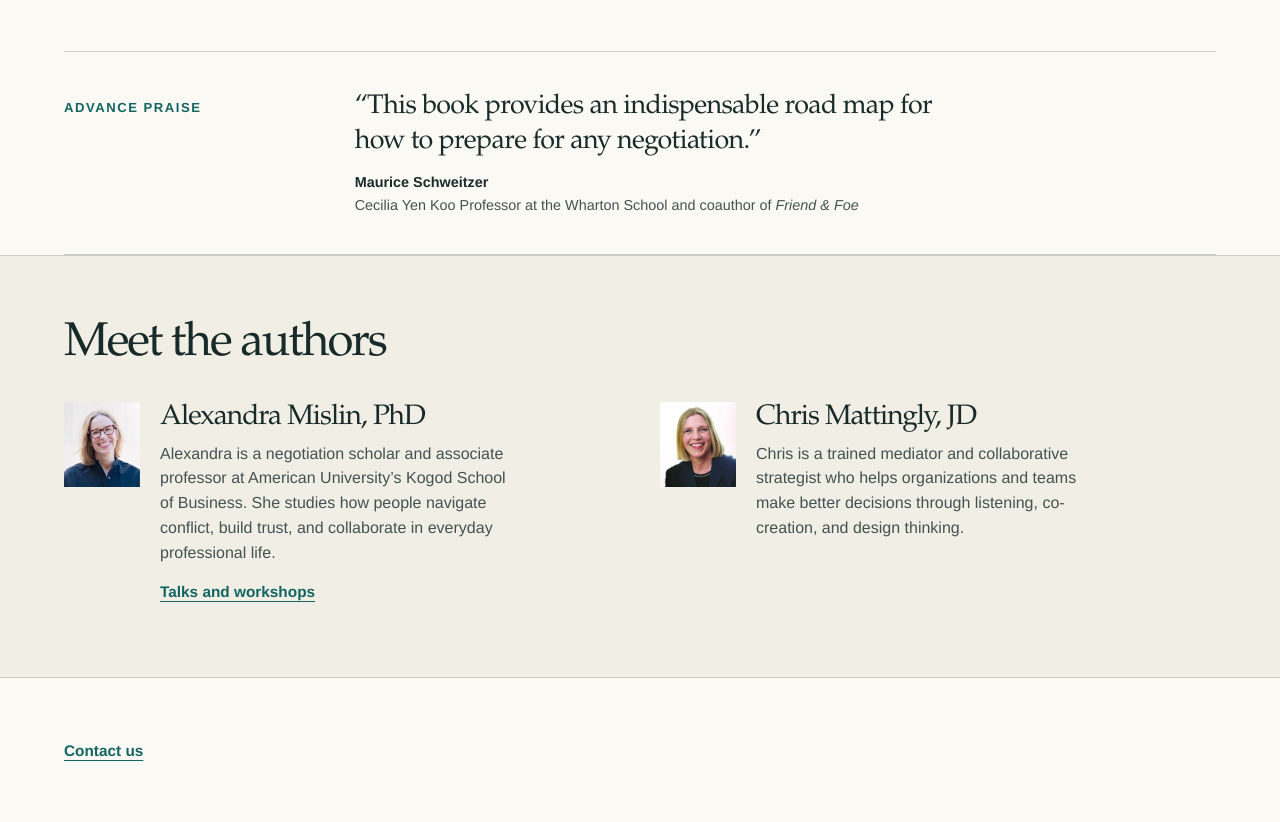
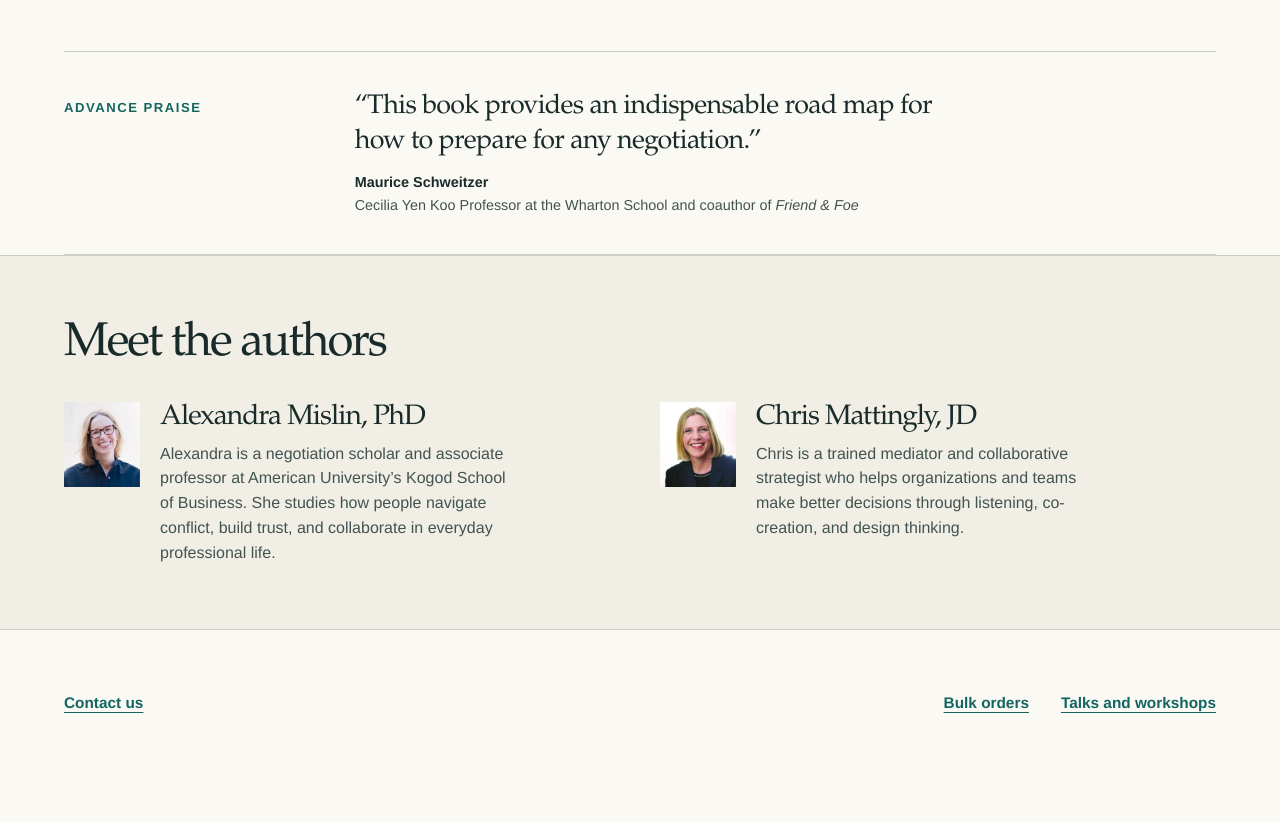
Before and after one commit to mislin11/thinkbeforeyouask.com, a plain HTML site: page index.html in a window 1280 px wide. Shown: the part 646-1468 px from the top of the page. After the commit the page ends 1420 px from the top, so only its background shows below. Drawn offline with Linux system fonts and the light colour scheme.

Commit message:
Add bulk orders and move speaking inquiries to the book footer

```diff
--- a/index.html
+++ b/index.html
@@ -46,9 +46,16 @@
 </section>
 <figure class="wrap praise"><p class="label">Advance praise</p><div><blockquote>“This book provides an indispensable road map for how to prepare for any negotiation.”</blockquote><figcaption><strong>Maurice Schweitzer</strong><br>Cecilia Yen Koo Professor at the Wharton School and coauthor of <cite>Friend &amp; Foe</cite></figcaption></div></figure>
 <section id="authors" class="people" aria-labelledby="author-title"><div class="wrap bio-section"><h2 id="author-title">Meet the authors</h2><div class="bios">
-<article class="person"><img loading="lazy" src="alexandra-mislin.webp" width="241" height="241" alt="Alexandra Mislin"><div><h3>Alexandra Mislin, PhD</h3><p>Alexandra is a negotiation scholar and associate professor at American University’s Kogod School of Business. She studies how people navigate conflict, build trust, and collaborate in everyday professional life.</p><a class="text-link" href="https://www.alexandramislin.com/speaking-workshops/">Talks and workshops</a></div></article>
+<article class="person"><img loading="lazy" src="alexandra-mislin.webp" width="241" height="241" alt="Alexandra Mislin"><div><h3>Alexandra Mislin, PhD</h3><p>Alexandra is a negotiation scholar and associate professor at American University’s Kogod School of Business. She studies how people navigate conflict, build trust, and collaborate in everyday professional life.</p></div></article>
 <article class="person"><img loading="lazy" src="chris-mattingly.webp" width="232" height="241" alt="Chris Mattingly"><div><h3>Chris Mattingly, JD</h3><p>Chris is a trained mediator and collaborative strategist who helps organizations and teams make better decisions through listening, co-creation, and design thinking.</p></div></article>
 </div></div></section>
-<div id="contact" class="wrap contact"><a class="text-link" href="mailto:mislin@american.edu">Contact us</a></div></main>
+</main>
+<footer id="contact" class="wrap contact">
+  <a class="text-link" href="mailto:mislin@american.edu">Contact us</a>
+  <div class="event-links">
+    <a class="text-link" href="https://bulkbooks.com/products/think-before-you-ask-9781613085097">Bulk orders</a>
+    <a class="text-link" href="https://www.alexandramislin.com/speaking-workshops/">Talks and workshops</a>
+  </div>
+</footer>
 
 </body></html>
--- a/styles.css
+++ b/styles.css
@@ -45,7 +45,14 @@ h2{font-size:clamp(36px,3.7vw,53px);line-height:1.06;letter-spacing:-.045em;text
 .person img{width:76px;height:85px;object-fit:cover;display:block}
 .person h3{font-size:clamp(24px,2.2vw,32px);line-height:1.16;letter-spacing:-.035em;margin-bottom:.4rem}
 .person p{color:var(--sub);max-width:40ch}
-.contact{padding-block:clamp(26px,4vw,50px)}
+.contact{
+  display:flex;
+  align-items:center;
+  justify-content:space-between;
+  gap:0 2rem;
+  padding-block:clamp(26px,4vw,50px);
+}
+.event-links{display:flex;flex-wrap:wrap;gap:0 2rem}
 .contact a{display:inline-flex;align-items:center;min-height:44px;color:var(--teal)}
 .visually-hidden{position:absolute;width:1px;height:1px;padding:0;margin:-1px;overflow:hidden;clip-path:inset(50%);white-space:nowrap;border:0}
 @media(max-width:900px) and (min-width:701px){.wrap{width:calc(100% - 56px)}.hero{gap:28px}.hero{grid-template-columns:1.05fr 1fr}h1{font-size:clamp(23px,3vw,27px)}.actions{gap:15px}.button{padding-inline:16px}.art{aspect-ratio:.81}.bios{gap:26px}.person{grid-template-columns:56px 1fr;gap:12px}.person img{width:56px;height:66px}}
@@ -57,4 +64,6 @@ h2{font-size:clamp(36px,3.7vw,53px);line-height:1.06;letter-spacing:-.045em;text
 @media(min-width:441px) and (max-width:700px){.mast nav{gap:16px}}
 
 
-.person .text-link{display:inline-flex;align-items:center;min-height:44px;margin-top:4px;color:var(--teal)}
+@media(max-width:600px){
+  .contact,.event-links{flex-direction:column;align-items:flex-start}
+}
```
